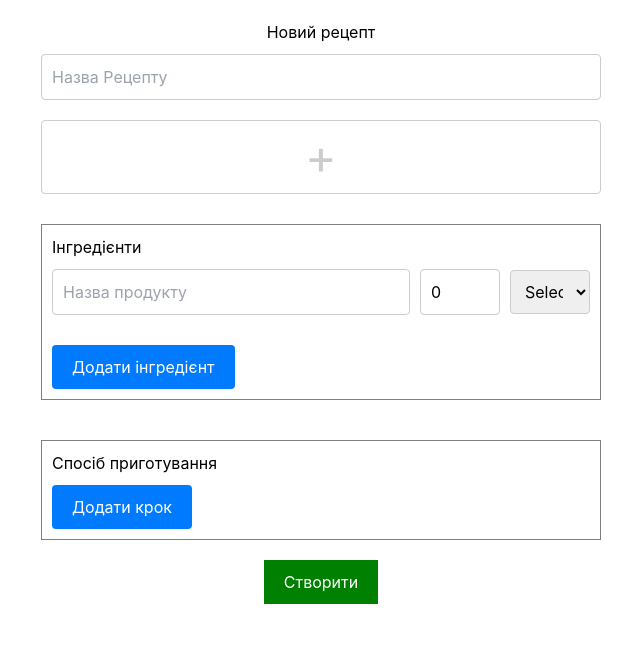
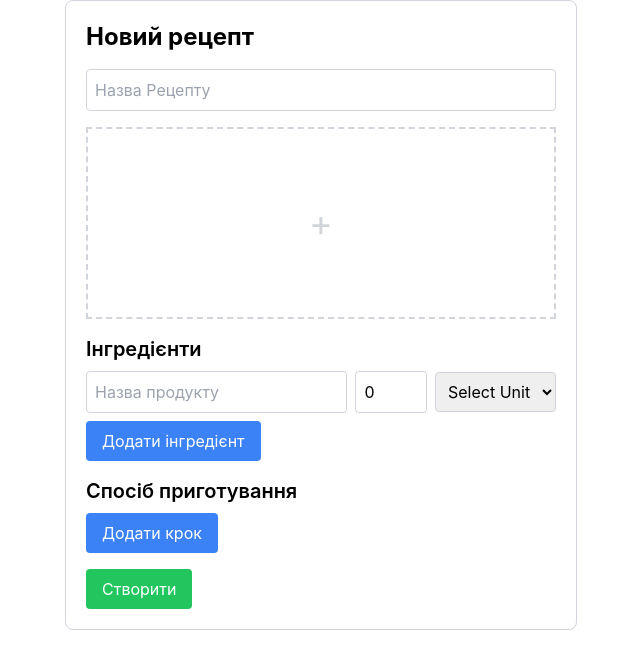
Before and after one commit to anna-zagrebelnaya/recipes-frontend, a React (Create React App) app: page /add in a window 1280 px wide. Shown: the top 668 px of the page, without its empty margins (319-959 px from the left). Built offline with nearby package versions, Linux system fonts and the light colour scheme.

Commit message:
Style the add recipe

```diff
--- a/src/components/AddRecipe.js
+++ b/src/components/AddRecipe.js
@@ -1,6 +1,7 @@
 import React, { useState, useEffect } from 'react';
 import { useNavigate, useParams } from 'react-router-dom';
 import axios from 'axios';
+import 'tailwindcss/tailwind.css';
 
 function AddRecipe() {
   const [name, setName] = useState('');
@@ -127,27 +128,27 @@ function AddRecipe() {
   };
 
   return (
-    <div style={styles.container}>
-      <h1>{id ? 'Редагування рецепту' : 'Новий рецепт'}</h1>
+    <div className="max-w-lg mx-auto p-5 border border-gray-300 rounded-lg">
+      <h1 className="text-2xl font-bold mb-4">{id ? 'Редагування рецепту' : 'Новий рецепт'}</h1>
       <input
         type="text"
         placeholder="Назва Рецепту"
         value={name}
         onChange={e => setName(e.target.value)}
-        style={styles.input}
+        className="w-full p-2 mb-4 border border-gray-300 rounded"
       />
       <div
-        style={styles.imageContainer}
+        className="w-full h-48 border-2 border-dashed border-gray-300 flex justify-center items-center mb-4 cursor-pointer"
         onClick={handleImageClick}
       >
         {image ? (
           image instanceof File ? (
-            <img src={URL.createObjectURL(image)} alt="Recipe" style={styles.image} />
+            <img src={URL.createObjectURL(image)} alt="Recipe" className="max-w-full max-h-full" />
           ) : (
-            <img src={"/uploads/" + image} alt="Recipe" style={styles.image} />
+            <img src={"/uploads/" + image} alt="Recipe" className="max-w-full max-h-full" />
           )
         ) : (
-          <span style={styles.imagePlaceholder}>+</span>
+          <span className="text-4xl text-gray-300">+</span>
         )}
       </div>
       <input
@@ -156,31 +157,31 @@ function AddRecipe() {
         style={{ display: 'none' }}
         onChange={handleImageChange}
       />
-      <div style={{...styles.section, border: '1px solid grey', padding: '10px'}}>
-        <h2>Інгредієнти</h2>
+      <div className="mb-4">
+        <h2 className="text-xl font-semibold mb-2">Інгредієнти</h2>
         {ingredients.map((ingredient, index) => (
-          <div key={index} style={styles.ingredientRow}>
+          <div key={index} className="flex items-center mb-2">
             <input
               type="text"
-              placeholder="Назва продукту"
               name="productName"
               value={ingredient.productName}
               onChange={e => handleChangeIngredient(index, e)}
-              style={styles.input}
+              placeholder="Назва продукту"
+              className="w-full p-2 mr-2 border border-gray-300 rounded"
             />
             <input
               type="number"
-              placeholder="Кількість"
               name="quantity"
               value={ingredient.quantity}
               onChange={e => handleChangeIngredient(index, e)}
-              style={{ width: '80px', margin: '0 10px', padding: '10px', borderRadius: '4px', border: '1px solid #ccc', boxSizing: 'border-box' }}
+              placeholder="Кількість"
+              className="w-1/4 p-2 mr-2 border border-gray-300 rounded"
             />
             <select
               name="unit"
               value={ingredient.unit}
               onChange={e => handleChangeIngredient(index, e)}
-              style={{ width: '80px', padding: '10px', borderRadius: '4px', border: '1px solid #ccc' }}
+              className="p-2 border border-gray-300 rounded"
             >
               <option value="">Select Unit</option>
               {Object.keys(unitMapping).map(unit => (
@@ -189,102 +190,45 @@ function AddRecipe() {
             </select>
           </div>
         ))}
-        <button onClick={handleAddIngredient} style={styles.button}>Додати інгредієнт</button>
+        <button
+          onClick={handleAddIngredient}
+          className="px-4 py-2 bg-blue-500 text-white rounded hover:bg-blue-700"
+        >
+          Додати інгредієнт
+        </button>
       </div>
-      <div style={{...styles.section, border: '1px solid grey', padding: '10px', marginTop: '20px'}}>
-        <h2>Спосіб приготування</h2>
+      <div className="mb-4">
+        <h2 className="text-xl font-semibold mb-2">Спосіб приготування</h2>
         {descriptionHtml.map((item, index) => (
-          <div key={index} style={styles.descriptionRow}>
+          <div key={index} className="flex items-center mb-2">
             <input
               type="text"
               value={item}
               onChange={e => handleDescriptionChange(index, e)}
-              style={styles.input}
+              className="w-full p-2 mr-2 border border-gray-300 rounded"
             />
-            <button onClick={() => handleDeleteDescriptionItem(index)} style={styles.deleteButton}>✖</button>
+            <button
+             onClick={() => handleDeleteDescriptionItem(index)}
+             className="ml-2 px-2 py-1 bg-red-500 text-white rounded hover:bg-red-700"
+             >
+              ✖
+             </button>
           </div>
         ))}
-        <button onClick={handleAddDescriptionItem} style={styles.button}>Додати крок</button>
+        <button onClick={handleAddDescriptionItem}
+        className="px-4 py-2 bg-blue-500 text-white rounded hover:bg-blue-700"
+        >
+         Додати крок
+        </button>
       </div>
-      <button onClick={handleSubmit} style={styles.submitButton}>{id ? 'Оновити' : 'Створити'}</button>
+      <button
+        onClick={handleSubmit}
+        className="px-4 py-2 bg-green-500 text-white rounded hover:bg-green-700"
+        >
+         {id ? 'Оновити' : 'Створити'}
+        </button>
     </div>
   );
 }
 
-const styles = {
-  container: {
-    display: 'flex',
-    flexDirection: 'column',
-    alignItems: 'center',
-    padding: '20px',
-    maxWidth: '600px',
-    margin: '0 auto'
-  },
-  input: {
-    width: '100%',
-    padding: '10px',
-    margin: '10px 0',
-    borderRadius: '4px',
-    border: '1px solid #ccc',
-    boxSizing: 'border-box'
-  },
-  imageContainer: {
-    width: '100%',
-    display: 'flex',
-    justifyContent: 'center',
-    alignItems: 'center',
-    margin: '10px 0',
-    border: '1px solid #ccc',
-    borderRadius: '4px',
-    overflow: 'hidden',
-    cursor: 'pointer'
-  },
-  image: {
-    width: '100%',
-    height: 'auto'
-  },
-  imagePlaceholder: {
-    fontSize: '3em',
-    color: '#ccc'
-  },
-  section: {
-    width: '100%',
-    margin: '20px 0'
-  },
-  ingredientRow: {
-    display: 'flex',
-    alignItems: 'center',
-    marginBottom: '10px'
-  },
-  descriptionRow: {
-    display: 'flex',
-    alignItems: 'center',
-    marginBottom: '10px'
-  },
-  button: {
-    padding: '10px 20px',
-    backgroundColor: '#007bff',
-    color: '#fff',
-    border: 'none',
-    borderRadius: '4px',
-    cursor: 'pointer',
-    marginTop: '10px'
-  },
-  deleteButton: {
-    color: 'red',
-    border: 'none',
-    borderRadius: '4px',
-    cursor: 'pointer',
-    marginLeft: '10px',
-    padding: '10px'
-  },
-  submitButton: {
-    padding: '10px 20px',
-    backgroundColor: 'green',
-    color: '#fff',
-    fontSize: '16px',
-    cursor: 'pointer'
-  }
-};
-
 export default AddRecipe;
```
